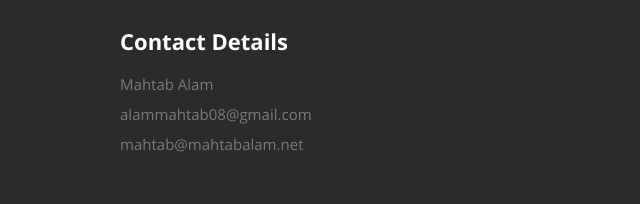
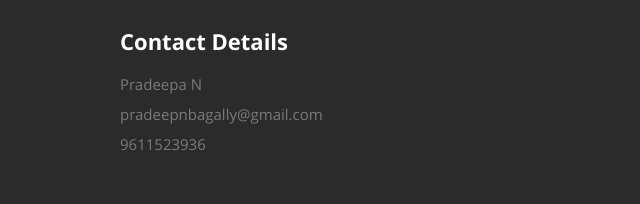
Before and after one commit to pradeepanbagally/pradeepanbagally.github.io, a plain HTML site: page index.html in a window 1280 px wide. Shown: the part 1061-1265 px from the top of the page, 285-925 px from the left. Drawn offline with nearby package versions, Linux system fonts and the light colour scheme.

Commit message:
Update index.html

```diff
--- a/index.html
+++ b/index.html
@@ -102,9 +102,11 @@
 
                   <h2>Contact Details</h2>
                   <p class="address">
-						   <span>Mahtab Alam</span><br>
-						  <span>alammahtab08@gmail.com</span>
-                     <span>mahtab@mahtabalam.net</span>
+						   <span>Pradeepa N</span><br>
+						  <span>pradeepnbagally@gmail.com
+
+</span>
+                     <span>9611523936</span>
 					   </p>
 
                </div>
```
